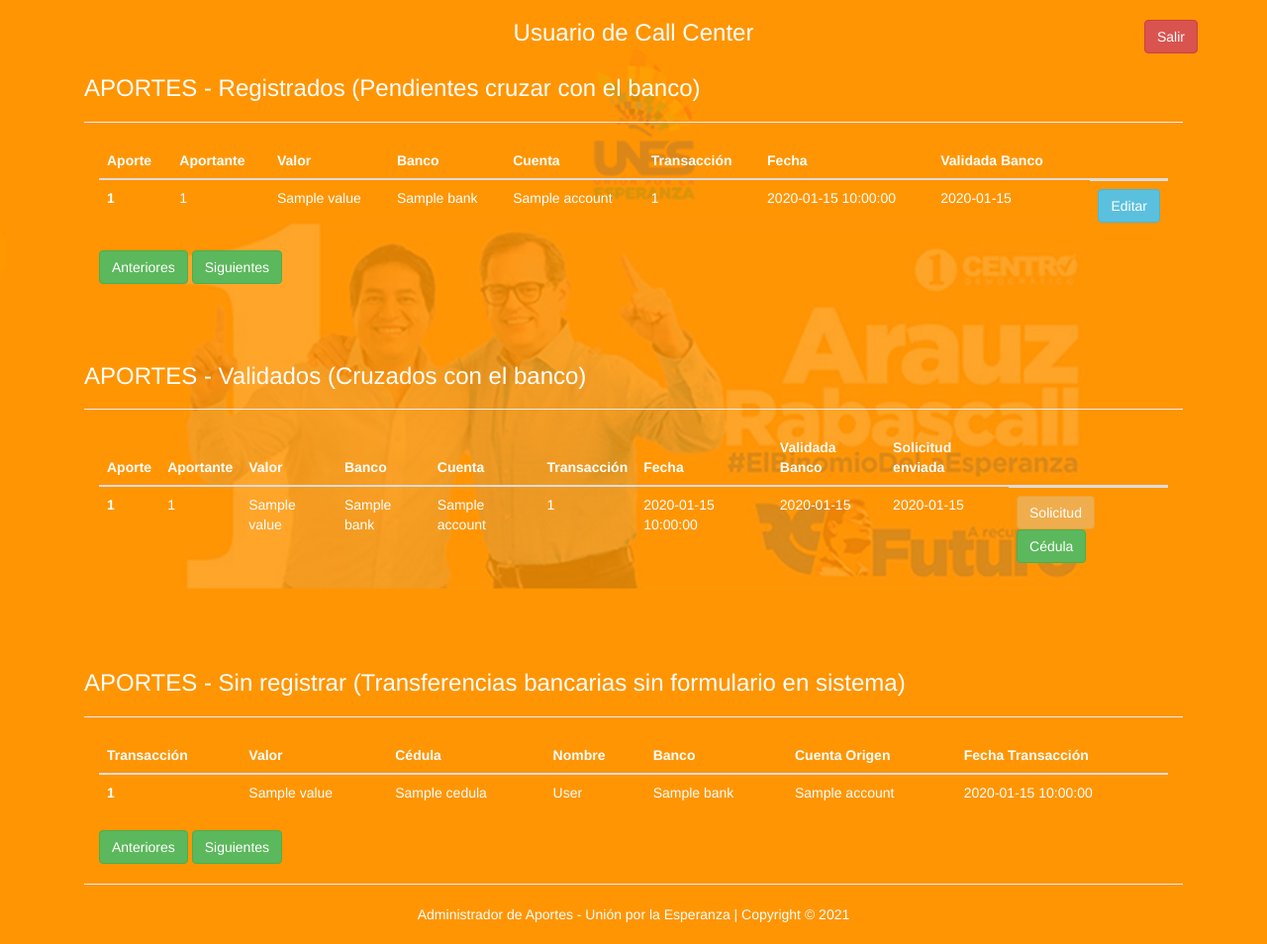
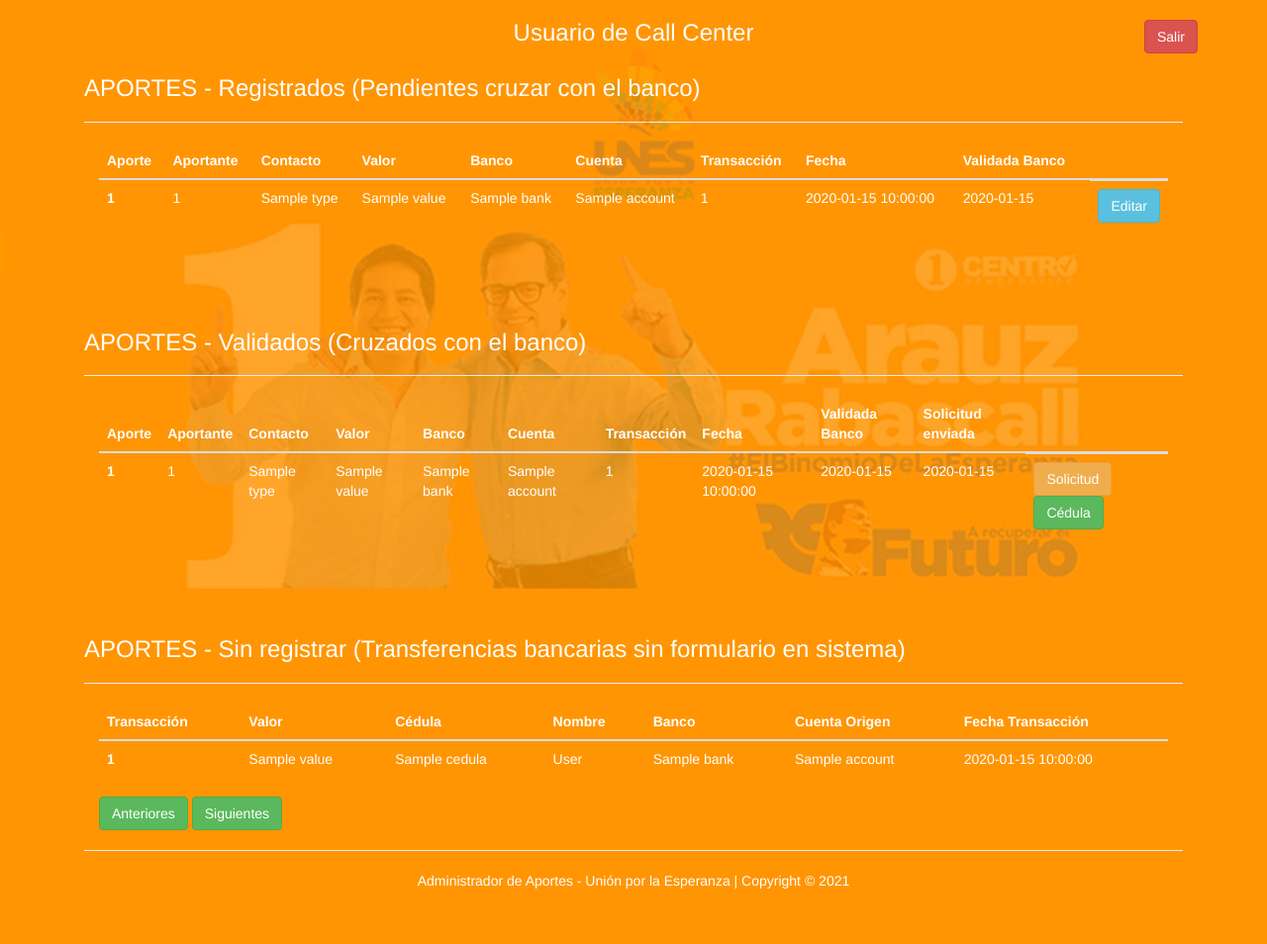
Before and after one commit to noxfero/aportes-admin, a PHP site: template view/bandejaCallcenterView.php in a window 1280 px wide. Shown: the whole page at 99% size. After the commit the page ends 920 px from the top, so only its background shows below. Run offline with PHP 8.4, Linux system fonts and the light colour scheme; the template is opened without the code that fills it: most values are stand-ins (such as "Sample title", 1, 10 or a date in 2020).

Commit message:
Type
Type

```diff
--- a/view/bandejaBancoView.php
+++ b/view/bandejaBancoView.php
@@ -181,8 +181,8 @@
                 <input  type="hidden" name="idxE" value="'.$idUpd.'"/>';
             } else { echo "No tiene aún aportes regsitrados.<br/><br/>";}
 				echo '<input  type="hidden" name="tab1" value="'.$tab1.'"/>
-				<button name="paginar1a"  type="submit" class="btn btn-success"  style="display:'.$display1a.'">Anteriores</button>
-                 <button name="paginar1b"  type="submit" class="btn btn-success" style="display:'.$display1b.'">Siguientes</button>';
+				<button name="paginar1a"  type="submit" class="btn btn-success"  style="display:none">Anteriores</button>
+                 <button name="paginar1b"  type="submit" class="btn btn-success" style="display:none">Siguientes</button>';
             ?>
         </section>
 		</form>
--- a/view/bandejaCallcenterView.php
+++ b/view/bandejaCallcenterView.php
@@ -99,6 +99,7 @@
                   <tr>
                     <th scope="col">Aporte</th>
                     <th scope="col">Aportante</th>
+                    <th scope="col">Contacto</th>
                     <th scope="col">Valor</th>
                     <th scope="col">Banco</th>
                     <th scope="col">Cuenta</th>
@@ -125,7 +126,8 @@
                     {
                     echo '<tr><th scope="row">'.$aporte->aporteID.'</th>
                     <td>'.$aporte->aportanteID.'</td>
-					<td>'.$aporte->value.'</td>
+                    <td>'.$aporte->type.'</td>
+                    <td>'.$aporte->value.'</td>
                      <td>'.$aporte->bank.'</td>
                      <td>'.$aporte->account.'</td>
                      <td>'.$aporte->transactionID.'</td>
@@ -138,7 +140,8 @@
                     else{ //Carga los controles input necesarios para la edición
 					echo '<tr><th scope="row">'.$aporte->aporteID.'</th>
                         <td>'.$aporte->aportanteID.'</td>
-						<td><input type="text" name="valueE" value="'.$aporte->value.'" class="form-control" /></td>
+                        <td>'.$aporte->type.'</td>
+                        <td><input type="text" name="valueE" value="'.$aporte->value.'" class="form-control" /></td>
 						<td><input type="text" name="bankE" value="'.$aporte->bank.'" class="form-control" /></td>
                         <td><input type="text" name="accountE" value="'.$aporte->account.'" class="form-control"/></td>
 						<td><input type="text" name="transactionE" value="'.$aporte->transactionId.'" class="form-control"/></td>
@@ -155,8 +158,8 @@
                 <input  type="hidden" name="idxE" value="'.$idUpd.'"/>';
             } else { echo "No tiene aún aportes regsitrados.<br/><br/>";}
 				echo '<input  type="hidden" name="tab1" value="'.$tab1.'"/>
-				<button name="paginar1a"  type="submit" class="btn btn-success"  style="display:'.$display1a.'">Anteriores</button>
-                 <button name="paginar1b"  type="submit" class="btn btn-success" style="display:'.$display1b.'">Siguientes</button>';
+				<button name="paginar1a"  type="submit" class="btn btn-success"  style="display:none">Anteriores</button>
+                 <button name="paginar1b"  type="submit" class="btn btn-success" style="display:none">Siguientes</button>';
             ?>
         </section>
 		</form>
@@ -208,6 +211,7 @@
                   <tr>
                     <th scope="col">Aporte</th>
                     <th scope="col">Aportante</th>
+                    <th scope="col">Contacto</th>
                     <th scope="col">Valor</th>
                     <th scope="col">Banco</th>
                     <th scope="col">Cuenta</th>
@@ -241,6 +245,7 @@
                         }
                     echo '<tr><th scope="row">'.$aporte->aporteID.'</th>
                     <td>'.$aporte->aportanteID.'</td>
+                    <td>'.$aporte->type.'</td>
 					<td>'.$aporte->value.'</td>
                      <td>'.$aporte->bank.'</td>
                      <td>'.$aporte->account.'</td>
@@ -257,6 +262,7 @@
                     else{ //Carga los controles input necesarios para la edición
 					echo '<tr><th scope="row">'.$aporte->aporteID.'</th>
                         <td>'.$aporte->aportanteID.'</td>
+                        <td>'.$aporte->type.'</td>
 						<td>'.$aporte->value.'<input type="hidden" name="aporteIDx" value="'.$aporte->aporteID.'" class="form-control" /></td>
 						<td>'.$aporte->bank.'<input type="hidden" name="aportanteIDx" value="'.$aporte->aportanteID.'" class="form-control" /></td>
                         <td>'.$aporte->account.'<input type="hidden" name="isActivex" value="'.$aporte->isActive.'" class="form-control"/></td>
```
Also changed, not shown: model/Aporte.php (+5 -2 lines).
